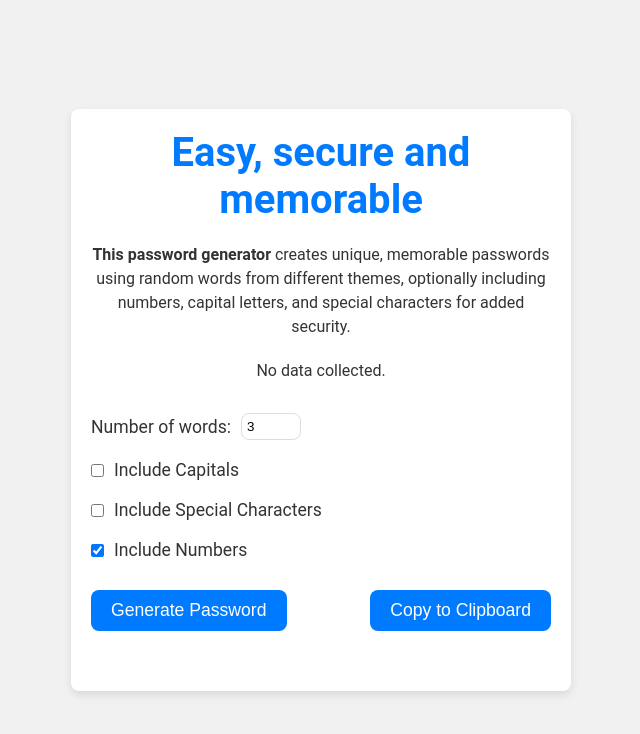
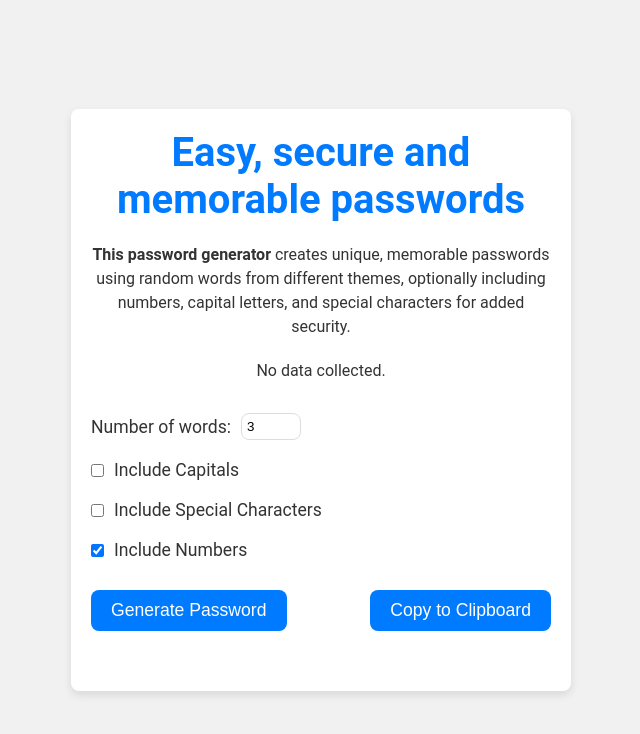
Before and after one commit to MightGainer/easy-pass-app, a React (Create React App) app: page / in a window 1280 px wide. Shown: the top 734 px of the page, without its empty margins (319-959 px from the left). Built offline with nearby package versions, Linux system fonts and the light colour scheme.

Commit message:
change title

```diff
--- a/src/App.tsx
+++ b/src/App.tsx
@@ -38,7 +38,7 @@ const App: React.FC = () => {
   return (
     <div className="App">
       <div className="frame">
-        <h1>Easy, secure and memorable</h1>
+        <h1>Easy, secure and memorable passwords</h1>
         <p><b>This password generator</b> creates unique, memorable passwords using random words from different themes, optionally including numbers, capital letters, and special characters for added security.</p>
         <p>No data collected.</p>
         <Options
```
